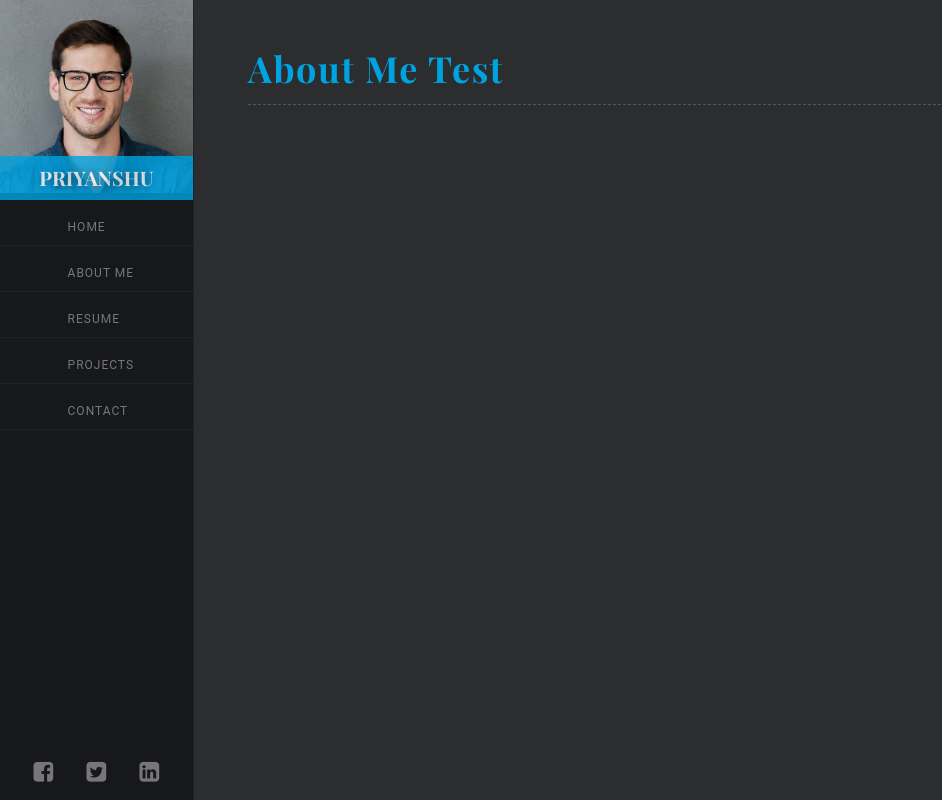
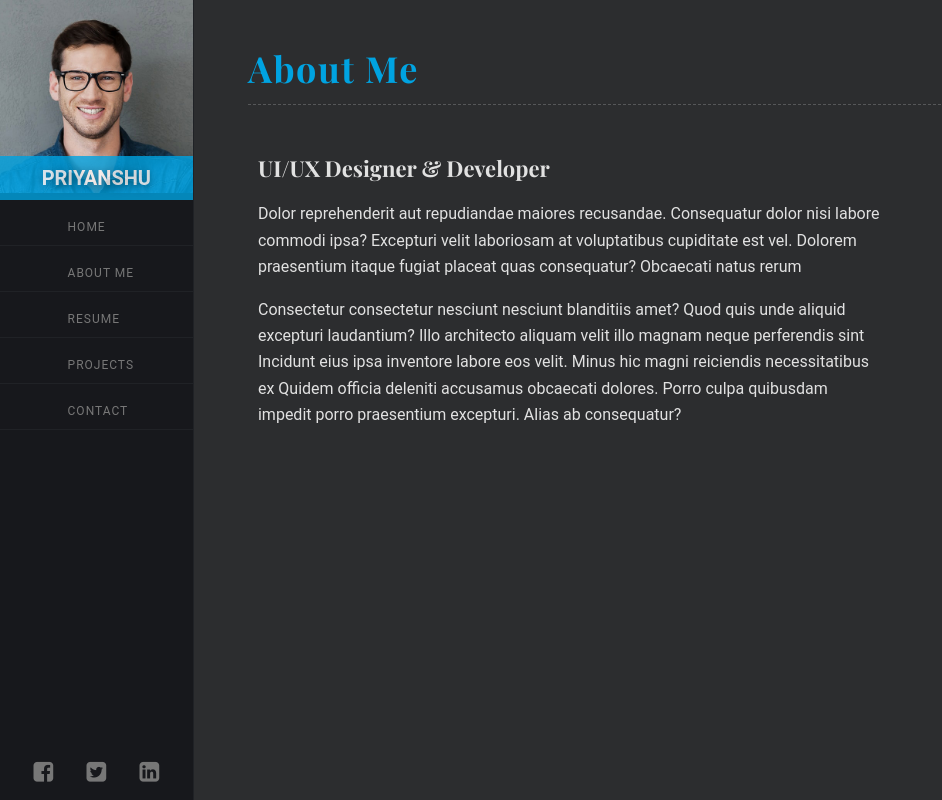
Before and after one commit to PriyanshuAgarwal/portfolio123, a React (Create React App) app: page / in a window 1280 px wide. Shown: the whole page, without its empty margins (0-942 px from the left). Built offline with nearby package versions, Linux system fonts and the light colour scheme.

Commit message:
About me info section

```diff
--- a/src/AboutMe.js
+++ b/src/AboutMe.js
@@ -9,7 +9,16 @@ class AboutMe extends Component {
         return (
             <div className="page-container">
                 <div className="page-block">
-                    <PageHeading title="About Me test " icon="lnr-user"></PageHeading>
+                    <PageHeading title="About Me" icon="lnr-user"></PageHeading>
+                    <div className="about-info-container">
+                        <div className="about-details">
+                            <h3 className="mb-20">UI/UX Designer & Developer</h3>
+                            <p>Dolor reprehenderit aut repudiandae maiores recusandae. Consequatur dolor nisi labore commodi ipsa? Excepturi velit laboriosam at voluptatibus cupiditate est vel. Dolorem praesentium itaque fugiat placeat quas consequatur? Obcaecati natus rerum</p>
+
+                            <p>Consectetur consectetur nesciunt nesciunt blanditiis amet? Quod quis unde aliquid excepturi laudantium? Illo architecto aliquam velit illo magnam neque perferendis sint Incidunt eius ipsa inventore labore eos velit. Minus hic magni reiciendis necessitatibus ex Quidem officia deleniti accusamus obcaecati dolores. Porro culpa quibusdam impedit porro praesentium excepturi. Alias ab consequatur? </p>
+                        </div>
+                        <div className="about-personal-details"></div>
+                    </div>
                 </div>
 
             </div>
--- a/src/App.js
+++ b/src/App.js
@@ -1,5 +1,6 @@
 import React, { Component } from 'react';
 import './css/App.css';
+import './css/Styles.css';
 import Header from './Header';
 import Content from './Content';
 
--- a/src/css/AboutMe.css
+++ b/src/css/AboutMe.css
@@ -0,0 +1,18 @@
+.about-info-container {
+    display: flex;
+}
+
+.about-details {
+    width: 66%;
+    padding: 0 10px;
+}
+
+.about-personal-details {
+    width: 34%;
+}
+
+
+.about-details h3 {
+    font-size: 22px;
+    font-weight: 700;
+}
--- a/src/css/App.css
+++ b/src/css/App.css
@@ -62,7 +62,6 @@ body {
 .header-name {
   height: 44px;
   position: absolute;
-  font-family: "Playfair Display", serif;
   left: 0px;
   bottom: 0px;
   width: 100%;
@@ -100,3 +99,7 @@ body {
     transform: rotate(360deg);
   }
 }
+
+h2, h3 {
+  font-family: "Playfair Display", serif;
+}
--- /dev/null
+++ b/src/css/Styles.css
@@ -0,0 +1,7 @@
+.mb-20 {
+    margin-bottom: 20px;
+}
+
+p {
+    line-height: 1.65;
+}
```
